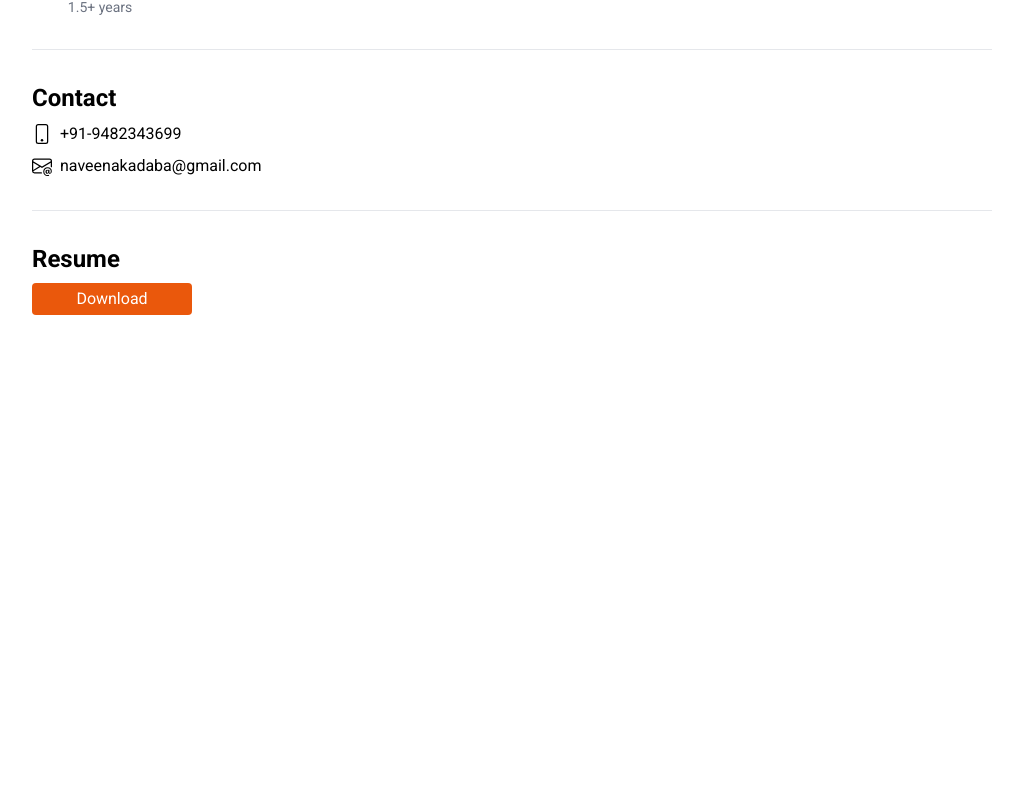
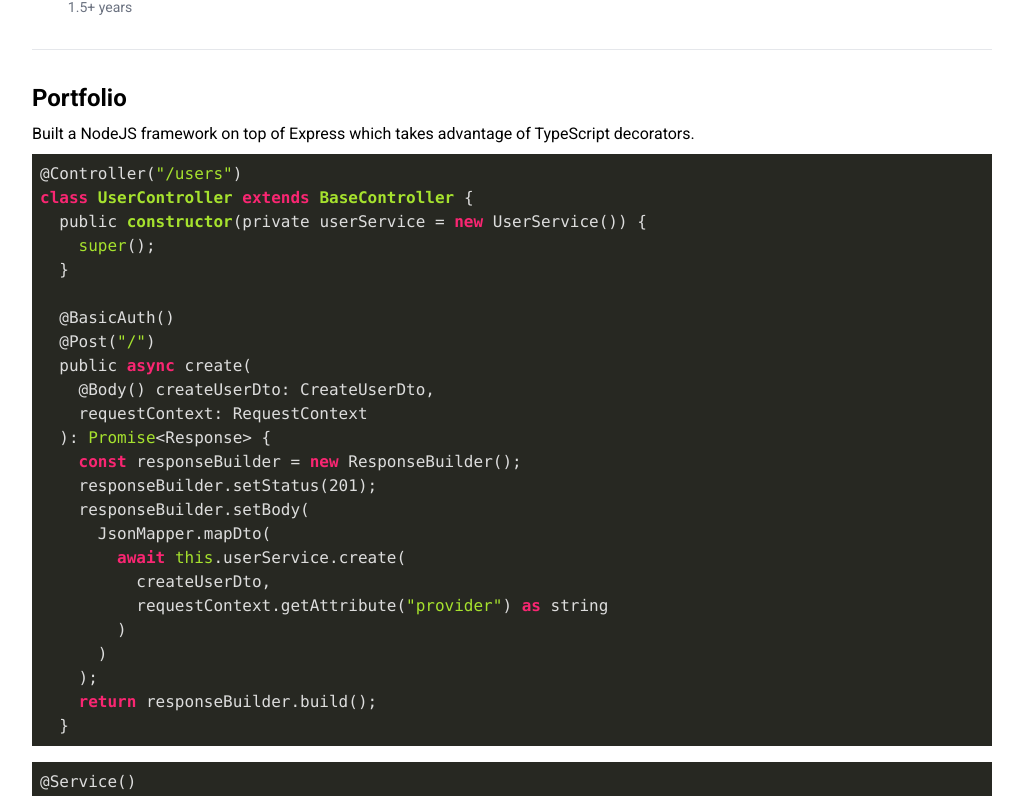
Before and after one commit to naveenakadaba/naveenakadaba, a React (Vite) app: page / in a window 1280 px wide. Shown: the part 1258-2054 px from the top of the page, without its empty margins (128-1151 px from the left). Before the commit the page ends 1605 px from the top, so only its background shows below. Built offline with nearby package versions, Linux system fonts and the light colour scheme.

Commit message:
add some code snippets

```diff
--- a/package.json
+++ b/package.json
@@ -10,9 +10,11 @@
     "preview": "vite preview"
   },
   "dependencies": {
+    "@types/react-syntax-highlighter": "^15.5.7",
     "react": "^18.2.0",
     "react-bootstrap-icons": "^1.10.3",
-    "react-dom": "^18.2.0"
+    "react-dom": "^18.2.0",
+    "react-syntax-highlighter": "^15.5.0"
   },
   "devDependencies": {
     "@types/node": "^20.4.2",
--- a/src/App.tsx
+++ b/src/App.tsx
@@ -7,6 +7,8 @@ import {
   Phone as PhoneIcon,
   EnvelopeAt as EnvelopeAltIcon,
 } from "react-bootstrap-icons";
+import SyntaxHighlighter from "react-syntax-highlighter";
+import monokai from "react-syntax-highlighter/dist/esm/styles/hljs/monokai";
 import photo from "src/photo.jpeg";
 
 const App = () => {
@@ -175,6 +177,69 @@ const App = () => {
           <Divider />
         </div>
 
+        <div className="mb-4">
+          <h2 className="font-bold text-2xl mb-2">Portfolio</h2>
+          <p className="mb-2">
+            Built a NodeJS framework on top of Express which takes advantage of
+            TypeScript decorators.
+          </p>
+
+          <div className="pb-4">
+            <SyntaxHighlighter language="javascript" style={monokai}>
+              {`@Controller("/users")
+class UserController extends BaseController {
+  public constructor(private userService = new UserService()) {
+    super();
+  }
+
+  @BasicAuth()
+  @Post("/")
+  public async create(
+    @Body() createUserDto: CreateUserDto,
+    requestContext: RequestContext
+  ): Promise<Response> {
+    const responseBuilder = new ResponseBuilder();
+    responseBuilder.setStatus(201);
+    responseBuilder.setBody(
+      JsonMapper.mapDto(
+        await this.userService.create(
+          createUserDto,
+          requestContext.getAttribute("provider") as string
+        )
+      )
+    );
+    return responseBuilder.build();
+  }`}
+            </SyntaxHighlighter>
+          </div>
+
+          <div className="pb-4">
+            <SyntaxHighlighter language="javascript" style={monokai}>
+              {`@Service()
+class UserService extends BaseService {
+  constructor(
+    private userRepository = new UserRepository(),
+    private roleRepository = new RoleRepository()
+  ) {
+    super();
+  }
+
+  public async create(
+    @ValidationSchema(createUserSchema) createUserDto: CreateUserDto,
+    provider: string
+  ): Promise<UserResponseDto> {
+    if (await this.userRepository.findByEmail(createUserDto.getEmail())) {
+      const errorCode = errorCodes.ERR_EMAIL_EXISTS;
+      throw new ClientError(409, errorCode, errorMessages[errorCode]);
+    }`}
+            </SyntaxHighlighter>
+          </div>
+        </div>
+
+        <div className="mb-8">
+          <Divider />
+        </div>
+
         <div className="mb-8">
           <h2 className="font-bold text-2xl mb-2">Contact</h2>
 
```
Also changed, not shown: 1 other file (tests, documents, lock files or other folders).
